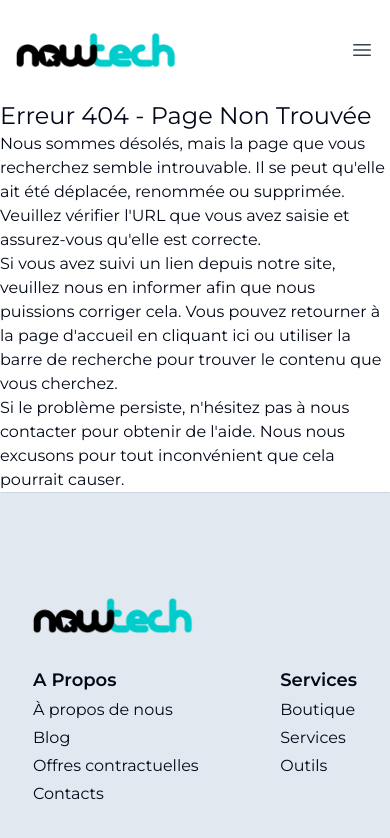
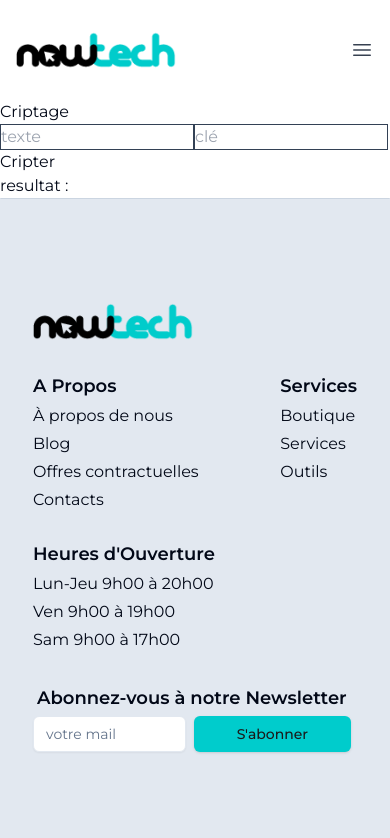
Before and after one commit to BlackJr-Git/e-commerce-shop, a React (Vite) app: page /login in a window 390 px wide. Shown: the top 838 px of the page. Built offline with nearby package versions, Linux system fonts and the light colour scheme.

Commit message:
feat : import images assets to index.js

```diff
--- a/app/globals.css
+++ b/app/globals.css
@@ -136,7 +136,7 @@
 @media (max-width: 640px) {
   .hero-banner {
     grid-template-columns: repeat(12, 1fr);
-    grid-template-rows: repeat(2, 1fr);
+    grid-template-rows: 1fr auto;
     grid-template-areas:
       "hero-title hero-title hero-title hero-title hero-title hero-title hero-title hero-title hero-title hero-title hero-title hero-title"
       "service-image service-image service-image service-image service-image service-image service-image service-image service-image service-image service-image service-image";
--- a/src/assets/index.js
+++ b/src/assets/index.js
@@ -16,3 +16,5 @@ export { default as iphone12ProMax } from "./images/products/iPhone/IPhone-12-Pr
 
 export { default as caretUp } from "./images/caret-up-outline.svg";
 export { default as BradleyAvatar } from "./profile-photo.png";
+export { default as HandTrust } from "./images/hand-trust-nawtech.jpg";
+export { default as NawtechService } from './images/nawtechservices-herojpg.jpg'
--- a/src/components/hero-banner.jsx
+++ b/src/components/hero-banner.jsx
@@ -1,5 +1,6 @@
 import { Button } from "./ui/button";
 import { Link } from "react-router-dom";
+import { NawtechService } from "@/assets";
 // import { InputWithButton } from ".";
 
 function HeroBanner() {
@@ -33,14 +34,14 @@ function HeroBanner() {
         <div className="service-image rounded-2xl bg-white">
           <img
             className="rounded-2xl max-w-full"
-            src="src\assets\images\nawtechservices-herojpg.jpg"
+            src={NawtechService}
             alt=""
           />
         </div>
         <div className="call-to-action flex flex-col  gap-3">
           <Link
             to={"/boutique"}
-            className=" w-full h-full bg-teal-500 rounded-2xl flex items-center justify-center font-bold text-4xl text-center"
+            className=" w-full h-full bg-primary rounded-2xl flex items-center justify-center font-bold text-4xl text-center"
           >
             SHOP NOW
             {/* <ion-icon name="bag-handle-outline"></ion-icon> */}
--- a/src/components/product-card.jsx
+++ b/src/components/product-card.jsx
@@ -11,6 +11,7 @@ import {
   CardTitle,
 } from "@/components/ui/card";
 import { useToast } from "@/components/ui/use-toast"
+import { ToastAction } from "./ui/toast";
 
 
 
@@ -23,11 +24,12 @@ function Pcard({ productData }) {
     toast({
       title: "Produit ajouté au panier avec succes",
       description: productData.name ,
+      action: <ToastAction altText="See Cart"><Link to={"./cart"}>Voir le Panier</Link></ToastAction>
     })
   }
 
   return (
-    <Card className="w-72">
+    <Card className="md:w-72 w-48">
       <CardContent>
         <Link to={`/produits/${productData.UGS}`}>
           <img
--- a/src/components/single-product-card.jsx
+++ b/src/components/single-product-card.jsx
@@ -2,6 +2,8 @@ import { useState } from "react";
 import { Button } from "./ui/button";
 import { useStore } from "@/appStore";
 import { useToast } from "./ui/use-toast";
+import { ToastAction } from "./ui/toast";
+import { Link } from "react-router-dom";
 
 function SingleProductCard({ product }) {
   const { productsAddedToCart, updateCart } = useStore();
@@ -13,6 +15,7 @@ function SingleProductCard({ product }) {
     toast({
       title: "Produit ajouté au panier avec succes",
       description: product.name,
+      action: <ToastAction altText="See Cart"><Link to={"./cart"}>Voir le Panier</Link></ToastAction>
     });
   }
   const [numberOfProduct, setNumberOfProduct] = useState(1);
--- a/src/components/warranty-card.jsx
+++ b/src/components/warranty-card.jsx
@@ -3,7 +3,7 @@
 function WarrantyCard({title, description,icone}) {
   return (
     <div className='flex items-center justify-center h-40 w-60 gap-3 p-3 rounded-xl bg-white drop-shadow-lg'>
-      <div className='w-20 rounded-full border-2 border-teal-500 p-3'>
+      <div className='w-20 rounded-full border-2 border-primary p-3'>
         {icone}
       </div>
       <div>
--- a/src/components/warranty.jsx
+++ b/src/components/warranty.jsx
@@ -12,12 +12,12 @@ function Warranty() {
       <div className="m-auto max-w-7xl md:flex-row flex flex-col items-center justify-center gap-14 ">
         <div className="md:flex-row flex-col flex gap-3">
           <div className="flex flex-col gap-3">
-            <WarrantyCard title={"Produits Garanties"} description={"Tout nos produits sont certifiés et garantie 1 ans"} icone={<ClipboardDocumentCheckIcon className="text-teal-500"/>} />
-            <WarrantyCard title={'Meilleure qualité'} description={'Nous offrons la meilleurs qualité de produits'} icone={<CheckBadgeIcon className="text-teal-500"/>} />
+            <WarrantyCard title={"Produits Garanties"} description={"Tout nos produits sont certifiés et garantie 1 ans"} icone={<ClipboardDocumentCheckIcon className="text-primary"/>} />
+            <WarrantyCard title={'Meilleure qualité'} description={'Nous offrons la meilleurs qualité de produits'} icone={<CheckBadgeIcon className="text-primary"/>} />
           </div>
           <div className="flex flex-col gap-3">
-            <WarrantyCard title={"Livraison Gratuite"} description={"La livraison est gratuite et rapide"} icone={<TruckIcon className="text-teal-500"/>} />
-            <WarrantyCard title={'Paiement sécurisé'} description={"Payez a la livraison pour toute vos commande"} icone={<CreditCardIcon className="text-teal-500"/>}/>
+            <WarrantyCard title={"Livraison Gratuite"} description={"La livraison est gratuite et rapide"} icone={<TruckIcon className="text-primary"/>} />
+            <WarrantyCard title={'Paiement sécurisé'} description={"Payez a la livraison pour toute vos commande"} icone={<CreditCardIcon className="text-primary"/>}/>
           </div>
         </div>
         <div className="py-6 ">
--- a/src/components/why-us/why-us.jsx
+++ b/src/components/why-us/why-us.jsx
@@ -3,6 +3,7 @@ import {
   UserGroupIcon,
   HandThumbUpIcon,
 } from "@heroicons/react/24/outline";
+import { HandTrust } from "@/assets";
 
 function WhysUs() {
   return (
@@ -18,14 +19,14 @@ function WhysUs() {
         <div className="relative">
           <img
             className="rounded-xl"
-            src="/src/assets/images/hand-trust-nawtech.jpg"
+            src={HandTrust}
             alt=""
           />
         </div>
         <div className="p-6 flex flex-col items-left  gap-14">
-          <div className="flex flex-col items-center md:block">
+          <div className="flex flex-col gap-3 items-center md:block">
             <div className="w-24 h-24 rounded-full bg-white flex items-center justify-center drop-shadow-lg">
-              <UserGroupIcon className="w-10 text-teal-500" />
+              <UserGroupIcon className="w-10 text-primary" />
             </div>
             <h4 className="text-2xl font-bold">Expertise</h4>
             <p className="text-center md:text-left">
@@ -36,7 +37,7 @@ function WhysUs() {
 
           <div className="flex flex-col items-center md:block">
             <div className="w-24 h-24 rounded-full bg-white flex items-center justify-center drop-shadow-lg">
-              <HandThumbUpIcon className="w-10 text-teal-500" />
+              <HandThumbUpIcon className="w-10 text-primary" />
             </div>
             <h4 className="text-2xl font-bold">Fiabilité</h4>
             <p className="text-center md:text-left">
@@ -47,7 +48,7 @@ function WhysUs() {
 
           <div className="flex flex-col items-center md:block">
             <div className="w-24 h-24 rounded-full bg-white flex items-center justify-center drop-shadow-lg">
-              <BoltIcon className="w-10 text-teal-500" />
+              <BoltIcon className="w-10 text-primary" />
             </div>
             <h4 className="text-2xl font-bold">Gestion du temps</h4>
             <p className="text-center md:text-left">
--- a/src/main.jsx
+++ b/src/main.jsx
@@ -5,7 +5,7 @@ import "./index.css";
 import "../app/globals.css";
 import { createBrowserRouter, RouterProvider } from "react-router-dom";
 import { Layout } from "./components/index.js";
-import { Home, Shop,Errors404 , SingleProduct,Cart,Checkout } from "./pages/index.js";
+import { Home, Shop,Errors404 , SingleProduct,Cart,Checkout, Login } from "./pages/index.js";
 
 const router = createBrowserRouter([
   {
@@ -33,6 +33,10 @@ const router = createBrowserRouter([
         element: <Checkout />,
       },
       {
+        path: "/login",
+        element: <Login />,
+      },
+      {
         path: "*",
         element: <Errors404 />,
       },
--- a/src/pages/cart.jsx
+++ b/src/pages/cart.jsx
@@ -15,9 +15,9 @@ function Cart() {
       <div className="max-w-7xl m-auto ">
         <h1 className="text-4xl text-center font-bold py-12">Panier</h1>
         {productsAddedToCart[0] ? <CartTable /> : <EmptyCartMessage />}
-        <div className="w-full flex items-center justify-center max-w-6xl m-auto">
-          <div className="w-2/4"></div>
-          <div className="w-2/4">
+        <div className="w-full flex md:flex-row flex-col items-center justify-center max-w-6xl m-auto">
+          <div className="md:w-2/4"></div>
+          <div className="md:w-2/4 w-4/5">
             {productsAddedToCart[0] ? <TotalCart /> : <></>}
           </div>
         </div>
--- a/src/pages/index.js
+++ b/src/pages/index.js
@@ -4,3 +4,4 @@ export { default as Errors404 } from "./404-Errors";
 export { default as SingleProduct } from "./single-product";
 export { default as Cart } from "./cart";
 export { default as Checkout } from "./checkout";
+export { default as Login } from "./login"
--- a/src/pages/login.jsx
+++ b/src/pages/login.jsx
@@ -1,9 +1,58 @@
 import { AnimatedPages } from "@/components";
+import { useState } from "react";
+import { useForm } from "react-hook-form";
 
 function Login() {
+  const {
+    register,
+    handleSubmit,
+  } = useForm();
+  const [result, setResult] = useState("");
+  const alphabet = "ABCDEFGHIJKLMNOPQRSTUVWXYZ".split("");
+
+  function criptLetters(texte, cle) {
+    cle = parseInt(cle)
+    let newTab = []
+    const texteArray = texte.toUpperCase().split("");
+    texteArray.forEach((element) => {
+      let newIndex = alphabet.indexOf(element)  + cle ;
+      if (newIndex > 25) {
+        newIndex = newIndex - 26
+      }
+      newTab.push(alphabet[newIndex])
+    })
+    setResult(newTab.join(''))
+  }
+
+  const onSubmit = (data) => {
+    criptLetters(data.texte, data.cle)
+  };
+
   return (
     <AnimatedPages>
-      <div></div>
+      <div>
+        <h1>Criptage</h1>
+        <form  onSubmit={handleSubmit(onSubmit)}>
+          <input
+            {...register("texte", {
+              required: "Ce champ est obligatoire",
+            })}
+            className="border border-slate-700"
+            type="text"
+            placeholder="texte" name="texte"
+          />
+          <input
+            {...register("cle", {
+              required: "Ce champ est obligatoire",
+            })}
+            className="border border-slate-700"
+            type="text"
+            placeholder="clé" name="cle"
+          />
+          <button>Cripter</button>
+        </form>
+        <p> resultat : {result} </p>
+      </div>
     </AnimatedPages>
   );
 }
```
